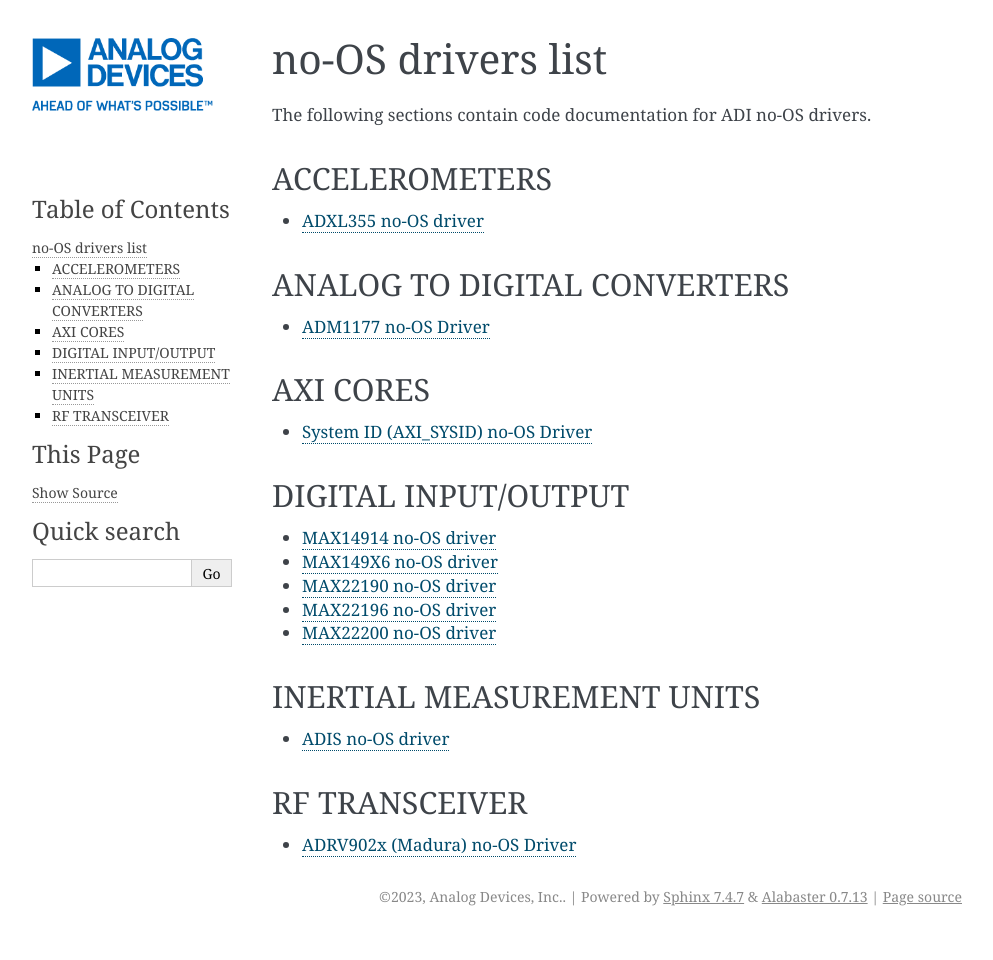
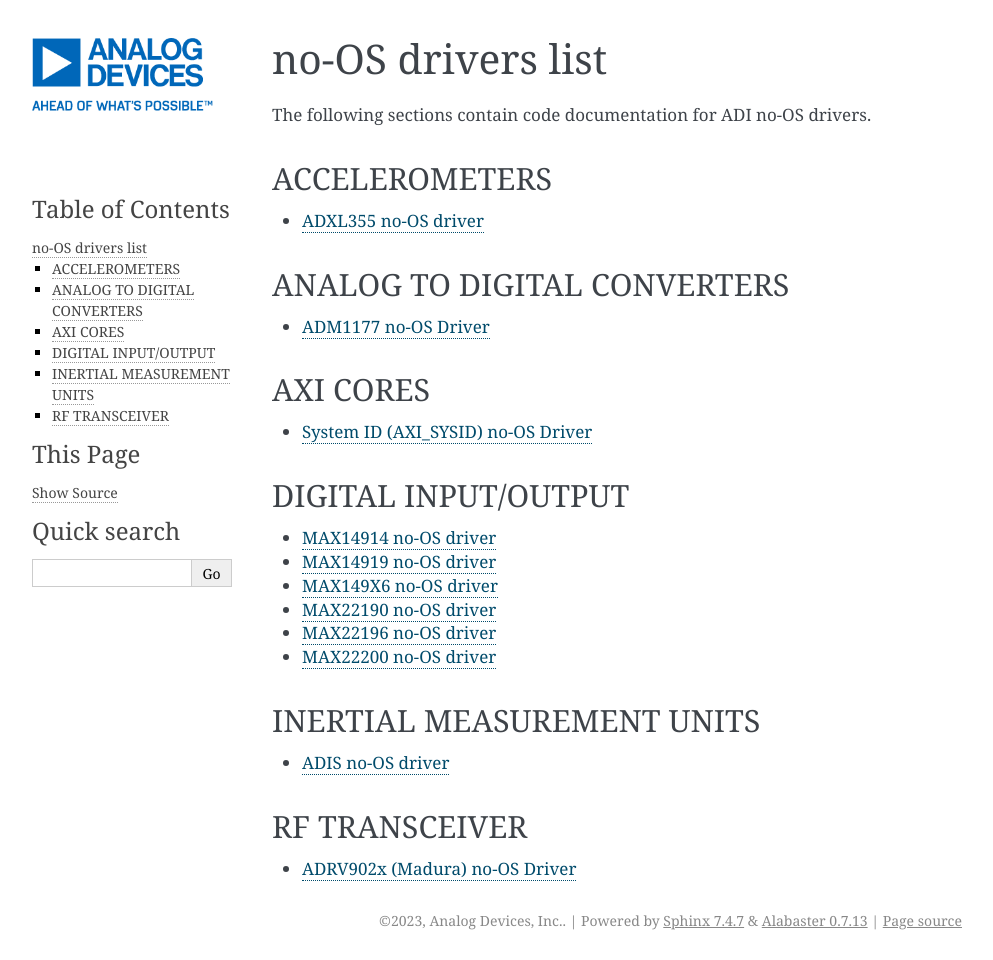
Before and after one commit to CiprianRegus/no-OS-core, a Sphinx documentation site: the page built from doc/sphinx/source/drivers_doc.rst, in a window 1280 px wide. Shown: the whole page, without its empty margins (148-1141 px from the left). Built offline with Sphinx 7.4.7, drawn with Linux system fonts in a browser that asks for light colours; before the commit the page ends 936 px from its top, so only the background shows below that.

Commit message:
drivers: digital-io: max14919 : Add README documentation for MAX14919
Add README.rst documentation file alongside other related documentation
files for MAX14919.

Signed-off-by: Radu Sabau <radu.sabau@analog.com>

```diff
--- /dev/null
+++ b/doc/sphinx/source/drivers/max14919.rst
@@ -0,0 +1 @@
+.. include:: ../../../../drivers/digital-io/max14919/README.rst
--- a/doc/sphinx/source/drivers_doc.rst
+++ b/doc/sphinx/source/drivers_doc.rst
@@ -31,6 +31,7 @@ DIGITAL INPUT/OUTPUT
    :maxdepth: 1
 
    drivers/max14914
+   drivers/max14919
    drivers/max149x6
    drivers/max22190
    drivers/max22196
```
Also changed, not shown: drivers/digital-io/max14919/README.rst (added).
